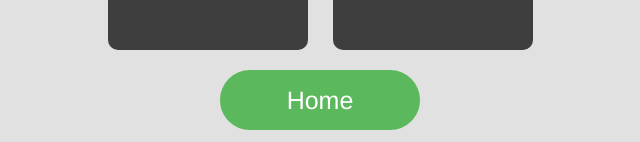
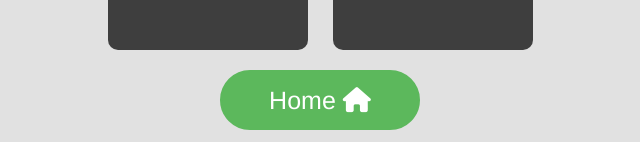
Before and after one commit to ClaytonDewey/tca-cribbage, a React (Create React App) app: page /#/stats in a window 1280 px wide. Shown: the part 1662-1804 px from the top of the page, without its empty margins (320-960 px from the left). Built offline with nearby package versions, Linux system fonts and the light colour scheme.

Commit message:
Add Font Awesome Icons

```diff
--- a/src/Components/Home/Home.tsx
+++ b/src/Components/Home/Home.tsx
@@ -11,7 +11,7 @@ export const Home = () => {
                 New Game
             </button>
             <button className="btn btn-info mt-2" onClick={() => nav("/stats")}>
-                Stats
+                Stats <i className="fa-solid fa-chart-line"></i>
             </button>
         </div>
     );
--- a/src/Components/Stats/Stats.tsx
+++ b/src/Components/Stats/Stats.tsx
@@ -86,7 +86,7 @@ export const Stats = ({ gameResults }) => {
                 </div>
             </div>
             <button className="btn btn-success mt-2" onClick={() => nav(-1)}>
-                Home
+                Home <i className="fa-solid fa-house"></i>
             </button>
         </div>
     );
```
